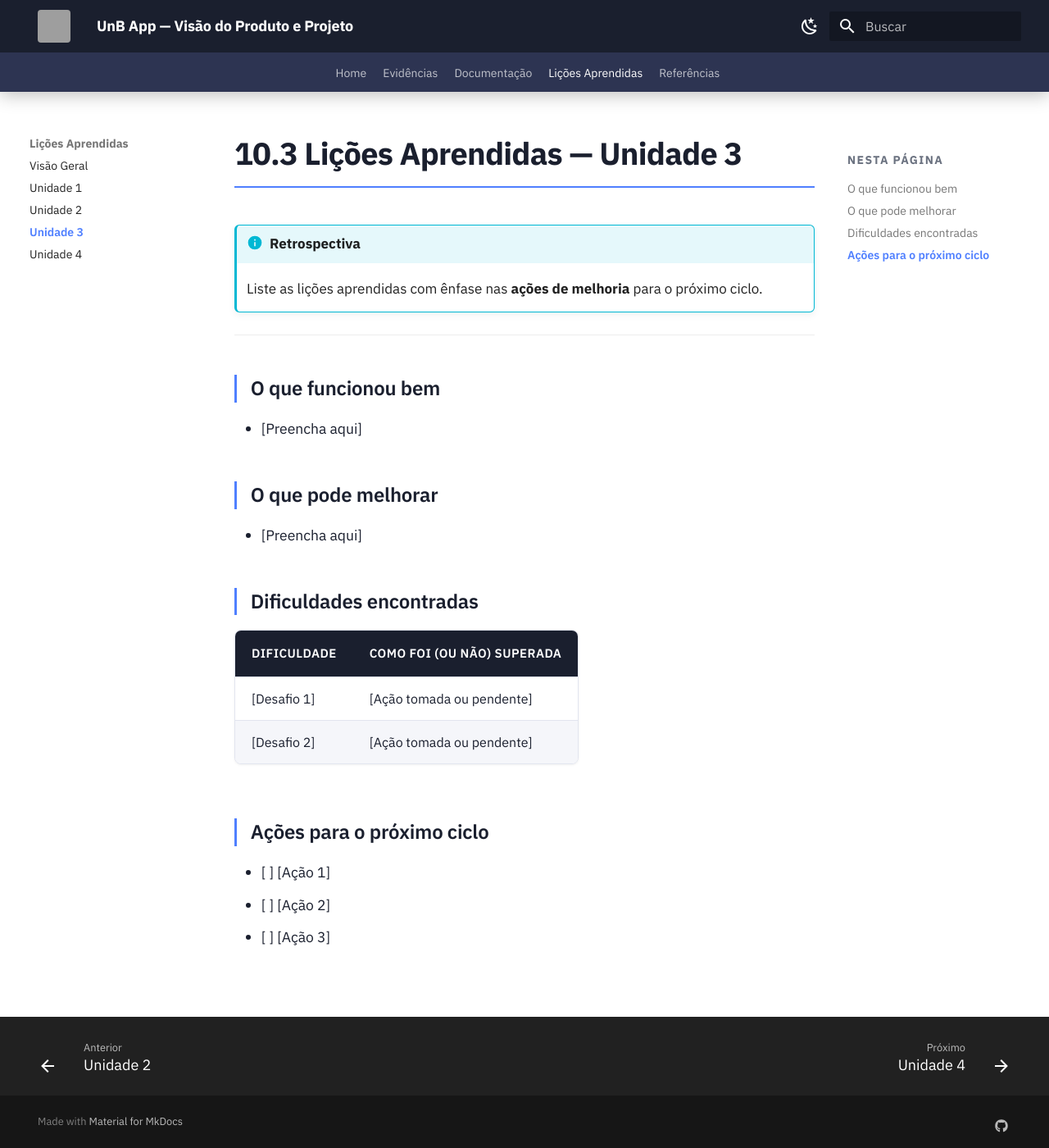
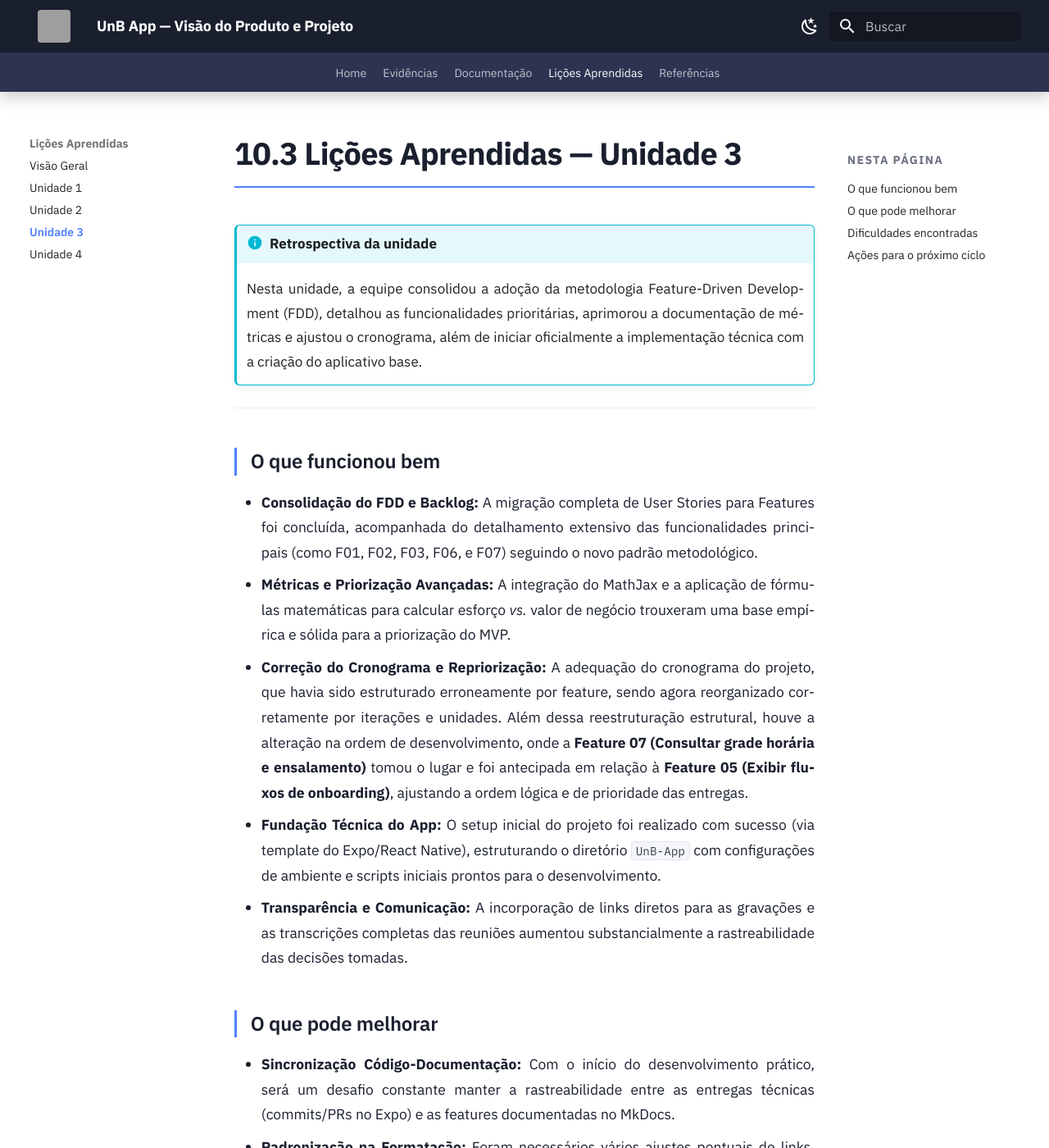
Before and after one commit to mdsreq-fga-unb/REQ-2026.1-T02-UnB-App, an MkDocs documentation site: the page built from docs/11-licoes/unidade3.md, in a window 1280 px wide and 1400 px high. Shown: the whole window at 82% size. Built offline with MkDocs 1.6.1 and Material for MkDocs 9.7.7, drawn with Linux system fonts in a browser that asks for light colours; some of the changed text lies outside the part shown; grey boxes are pictures that could not be loaded.

Commit message:
docs:adiciona lições aprendidas na Unidade 3

```diff
--- a/docs/11-licoes/unidade3.md
+++ b/docs/11-licoes/unidade3.md
@@ -1,27 +1,35 @@
 # 10.3 Lições Aprendidas — Unidade 3
 
-!!! info "Retrospectiva"
-    Liste as lições aprendidas com ênfase nas **ações de melhoria** para o próximo ciclo.
+!!! info "Retrospectiva da unidade"
+    Nesta unidade, a equipe consolidou a adoção da metodologia Feature-Driven Development (FDD), detalhou as funcionalidades prioritárias, aprimorou a documentação de métricas e ajustou o cronograma, além de iniciar oficialmente a implementação técnica com a criação do aplicativo base.
 
 ---
 
 ## O que funcionou bem
 
-- [Preencha aqui]
+- **Consolidação do FDD e Backlog:** A migração completa de User Stories para Features foi concluída, acompanhada do detalhamento extensivo das funcionalidades principais (como F01, F02, F03, F06, e F07) seguindo o novo padrão metodológico.
+- **Métricas e Priorização Avançadas:** A integração do MathJax e a aplicação de fórmulas matemáticas para calcular esforço *vs.* valor de negócio trouxeram uma base empírica e sólida para a priorização do MVP.
+- **Correção do Cronograma e Repriorização:** A adequação do cronograma do projeto, que havia sido estruturado erroneamente por feature, sendo agora reorganizado corretamente por iterações e unidades. Além dessa reestruturação estrutural, houve a alteração na ordem de desenvolvimento, onde a **Feature 07 (Consultar grade horária e ensalamento)** tomou o lugar e foi antecipada em relação à **Feature 05 (Exibir fluxos de onboarding)**, ajustando a ordem lógica e de prioridade das entregas.
+- **Fundação Técnica do App:** O setup inicial do projeto foi realizado com sucesso (via template do Expo/React Native), estruturando o diretório `UnB-App` com configurações de ambiente e scripts iniciais prontos para o desenvolvimento.
+- **Transparência e Comunicação:** A incorporação de links diretos para as gravações e as transcrições completas das reuniões aumentou substancialmente a rastreabilidade das decisões tomadas.
 
 ## O que pode melhorar
 
-- [Preencha aqui]
+- **Sincronização Código-Documentação:** Com o início do desenvolvimento prático, será um desafio constante manter a rastreabilidade entre as entregas técnicas (commits/PRs no Expo) e as features documentadas no MkDocs.
+- **Padronização na Formatação:** Foram necessários vários ajustes pontuais de links, CSS e quebras de tabelas de priorização. Criar uma validação ou *template* pré-definido para as tabelas mais complexas evitaria retrabalho.
+- **Gerenciamento de Escopo das PRs:** Algumas PRs agruparam refatorações estruturais extensas da documentação com pequenas correções textuais, o que dificulta o processo de *code review*.
 
 ## Dificuldades encontradas
 
-| Dificuldade | Como foi (ou não) superada |
+| Dificuldade | Como foi superada |
 |-------------|---------------------------|
-| [Desafio 1] | [Ação tomada ou pendente] |
-| [Desafio 2] | [Ação tomada ou pendente] |
+| **Integração e Visualização de Fórmulas Matemáticas na Documentação** | Foi configurado o suporte oficial ao plugin MathJax dentro do MkDocs, permitindo a exibição adequada das matrizes e fórmulas da priorização empírica. |
+| **Inicialização e Padronização do Ambiente de Desenvolvimento Mobile** | O repositório foi organizado recebendo um *script* de *reset* e um `.gitignore` ajustado, padronizando a geração de arquivos do Expo para toda a equipe. |
+| **Adaptação do Modelo de Rastreabilidade para o FDD** | A equipe promoveu um longo refatoramento dos Requisitos Funcionais e Não-Funcionais e da Matriz de Rastreabilidade para alinhá-los perfeitamente com a nova terminologia de Features. |
 
 ## Ações para o próximo ciclo
 
-- [ ] [Ação 1]
-- [ ] [Ação 2]
-- [ ] [Ação 3]
+- [ ] Estabelecer um fluxo de trabalho claro (como *Git Flow* ou *GitHub Flow*) ligando as tarefas de desenvolvimento front-end com os IDs das Features (F01, F02, etc);
+- [ ] Aplicar no código as práticas de *Definition of Ready (DoR)* e *Definition of Done (DoD)* formuladas nas unidades anteriores;
+- [ ] Iniciar a implementação contínua das interfaces no aplicativo garantindo alinhamento direto com o backlog e suas funcionalidades;
+- [ ] Definir a arquitetura inicial de componentes no React Native e as bibliotecas base para navegação e estado.
```
Also changed, not shown: docs/11-licoes/index.md (+2 -2 lines), docs/referencias.md (+0 -2 lines).
